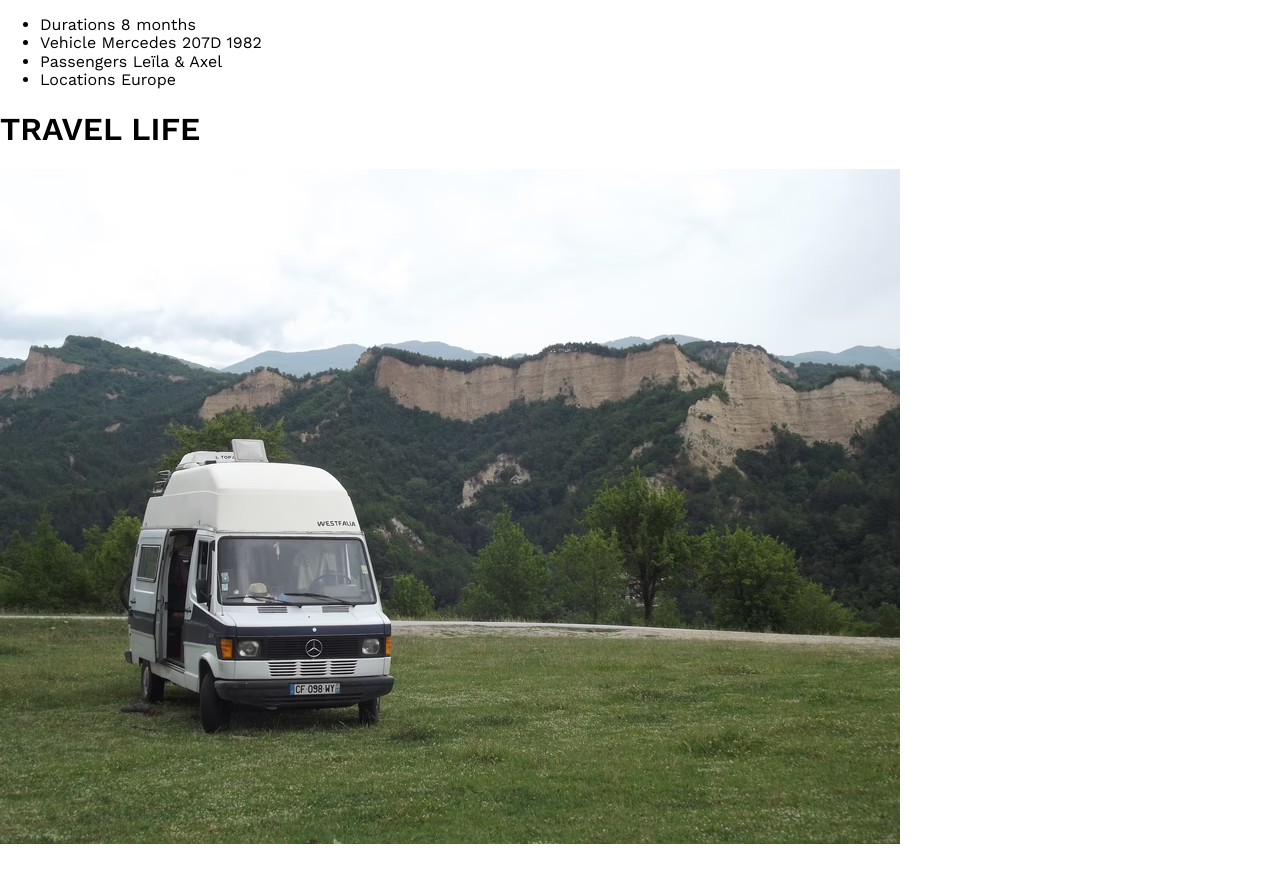
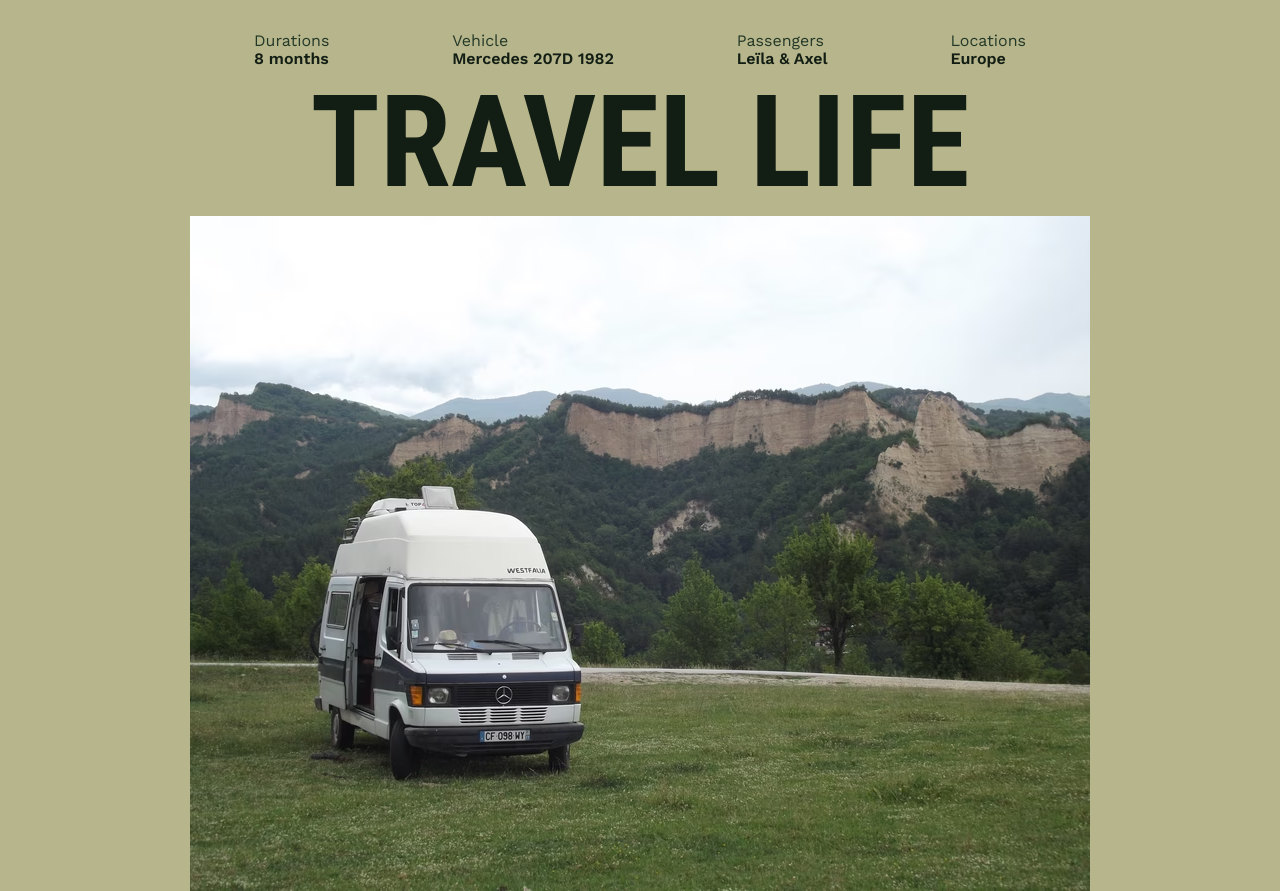
Before and after one commit to axel-paillaud/travel-life, a website built with Vite: page index.html in a window 1280 px wide. Before the commit the page ends 849 px from the top, so only its background shows below. Built offline with nearby package versions, Linux system fonts and the light colour scheme.

Commit message:
add CSS base for three elements: header, title, cover

```diff
--- /dev/null
+++ b/assets/css/root.css
@@ -0,0 +1,5 @@
+:root {
+    --main-text: #121D14;
+    --secondary-text: #233827;
+    --backgrounds: #B6B58B;
+}
--- a/assets/css/style.css
+++ b/assets/css/style.css
@@ -1,4 +1,22 @@
+* {
+    box-sizing: border-box;
+}
+
+html, body, main {
+    height: 100%;
+}
+
 body {
     font-family: 'Work Sans';
     font-weight: 400;
+    color: var(--main-text);
+    background-color: var(--backgrounds);
 }
+
+.main {
+    max-width: 900px;
+    margin: 0 auto;
+    display: flex;
+    flex-direction: column;
+    justify-content: space-between;
+}
--- a/index.html
+++ b/index.html
@@ -7,36 +7,44 @@
     <title>Travel life</title>
   </head>
   <body>
-    <main>
+    <main class="main">
 
       <!-- Header -->
-      <ul>
-        <li>
-          <span>Durations</span>
-          <span>8 months</span>
-        </li>
-        <li>
-          <span>Vehicle</span>
-          <span>Mercedes 207D 1982</span>
-        </li>
-        <li>
-          <span>Passengers</span>
-          <span>Leïla & Axel</span>
-        </li>
-        <li>
-          <span>Locations</span>
-          <span>Europe</span>
-        </li>
-      </ul>
+      <header>
+        <ul class="header-container">
+          <li class="header-block">
+            <span class="header-subtext">Durations</span>
+            <span class="header-text">8 months</span>
+          </li>
+          <li class="header-block">
+            <span class="header-subtext">Vehicle</span>
+            <span class="header-text">Mercedes 207D 1982</span>
+          </li>
+          <li class="header-block">
+            <span class="header-subtext">Passengers</span>
+            <span class="header-text">Leïla & Axel</span>
+          </li>
+          <li class="header-block">
+            <span class="header-subtext">Locations</span>
+            <span class="header-text">Europe</span>
+          </li>
+        </ul>
+      </header>
 
       <!-- Title -->
-      <h1>TRAVEL LIFE</h1>
+      <h1 class="title">TRAVEL LIFE</h1>
 
       <!-- Image -->
-      <div>
+      <div class="cover-container">
         <picture>
           <source srcset="/assets/images/cover.avif" type="image/avif">
-          <img src="/assets/images/cover.jpg" alt="">
+          <img
+            class="cover-img"
+            src="/assets/images/cover.jpg"
+            alt=""
+            width="900"
+            height="675"
+          >
         </picture>
       </div>
 
--- /dev/null
+++ b/js/Components/cover/cover.css
@@ -0,0 +1,3 @@
+.cover-img {
+    display: block;
+}
--- /dev/null
+++ b/js/Components/cover/cover.js
@@ -0,0 +1 @@
+import './cover.css';
--- /dev/null
+++ b/js/Components/header/header.css
@@ -0,0 +1,24 @@
+.header-container {
+    margin: 0;
+    padding: 0;
+    display: flex;
+    justify-content: space-between;
+    padding: 32px 64px 0 64px;
+}
+
+.header-block {
+    list-style-type: none;
+    display: flex;
+    flex-direction: column;
+}
+
+.header-subtext {
+    font-size: 16px;
+    font-weight: 400;
+    color: var(--secondary-text);
+}
+
+.header-text {
+    font-size: 16px;
+    font-weight: 600;
+}
--- /dev/null
+++ b/js/Components/header/header.js
@@ -0,0 +1 @@
+import './header.css';
--- /dev/null
+++ b/js/Components/title/title.css
@@ -0,0 +1,7 @@
+.title {
+    font-size: 128px;
+    font-family: Roboto Condensed;
+    margin: 0;
+    text-align: center;
+    font-weight: bold;
+}
--- /dev/null
+++ b/js/Components/title/title.js
@@ -0,0 +1 @@
+import './title.css';
--- a/js/main.js
+++ b/js/main.js
@@ -1,7 +1,11 @@
 import { myVariable } from './test.js';
+import '../assets/css/root.css';
 import '../assets/css/normalize.css';
 import '../assets/css/font.css';
 import '../assets/css/style.css';
+import './Components/header/header.js';
+import './Components/title/title.js';
+import './Components/cover/cover.js';
 
 console.log("hello, world!");
 
```
